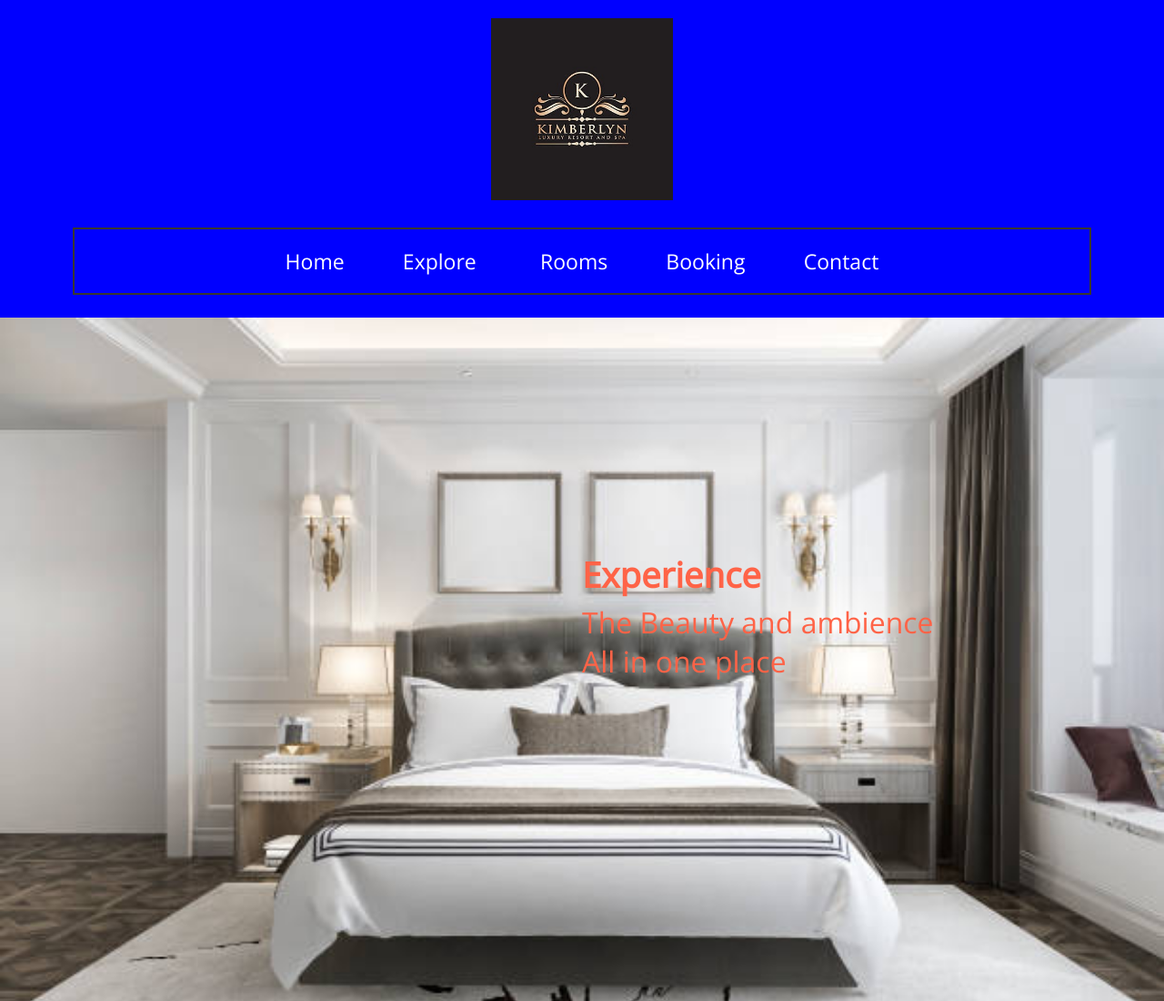
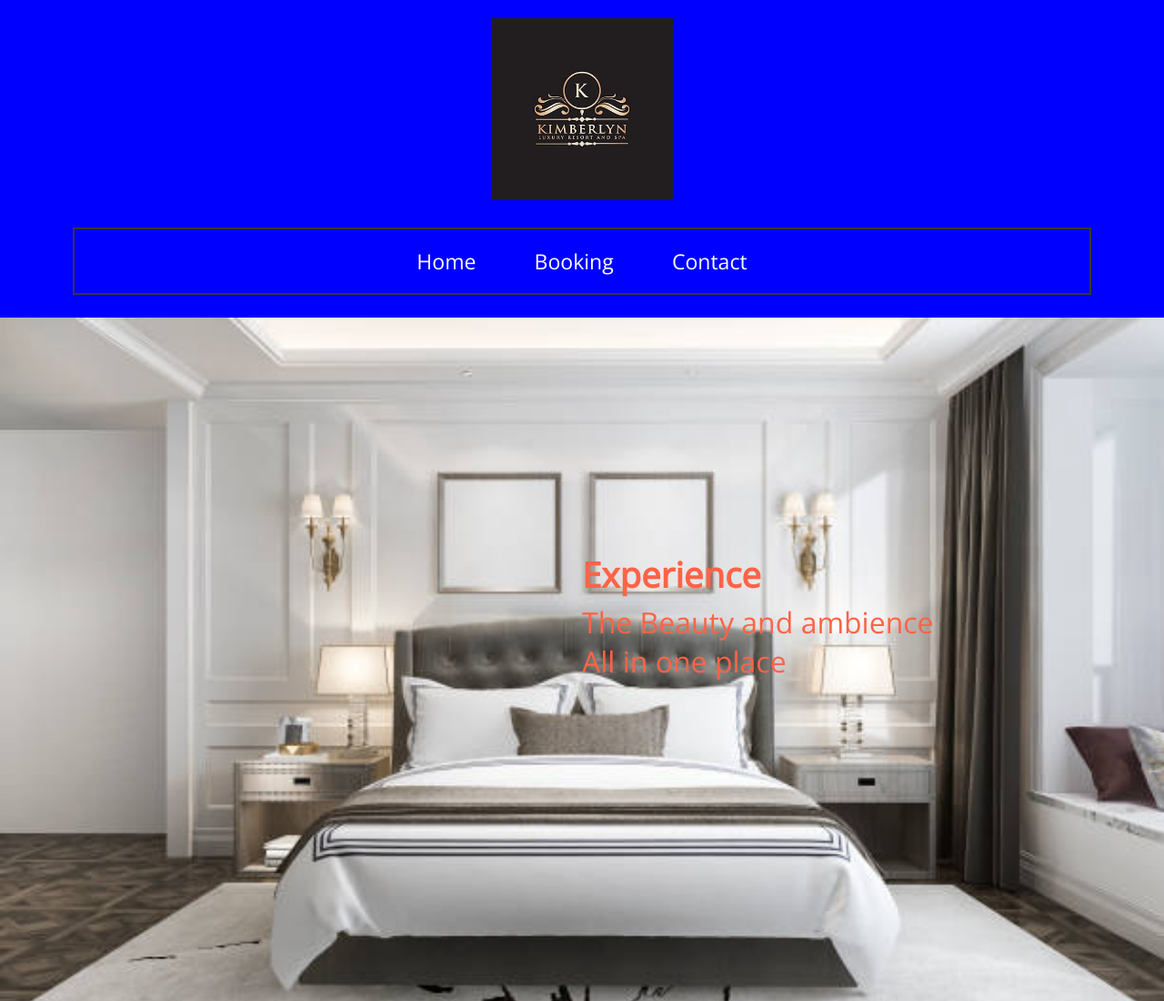
Before and after one commit to GeoffreyMokua/Hotel-booking-app, a plain HTML site: page index.html in a window 1280 px wide. Shown: the top 1100 px of the page at 91% size. Drawn offline with nearby package versions, Linux system fonts and the light colour scheme.

Commit message:
this commit will remove extra buttons

```diff
--- a/index.html
+++ b/index.html
@@ -15,8 +15,7 @@
             <div>
                  <ul>
                      <li class="tm-list"><a href="index.html">Home</a></li>
-                     <li class="tm-list"><a href="explore.html">Explore </a></li>
-                     <li class="tm-list"><a href="rooms.html">Rooms</a></li>
+
                      <li class="tm-list"><a href="bb.html">Booking</a></li>
                      <li><a href="contact.html">Contact</a></li>
                  </ul>
```
